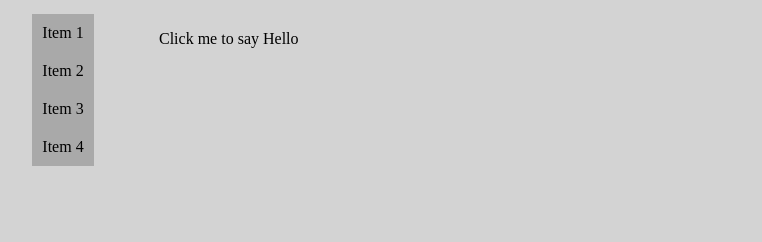
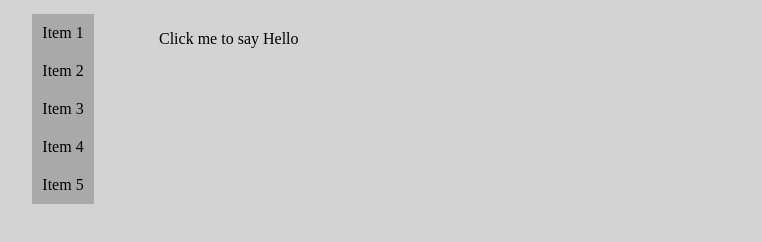
Before and after one commit to ThibaharS/FrontEndWebDev, a plain HTML site: page index.html in a window 1280 px wide. Shown: the part 58-300 px from the top of the page, without its empty margins (33-795 px from the left). Drawn offline with Linux system fonts and the light colour scheme.

Commit message:
Added Item 5

```diff
--- a/index.html
+++ b/index.html
@@ -21,6 +21,7 @@
     <a>Item 2</a>
     <a>Item 3</a>
     <a>Item 4</a>
+    <a>Item 5</a>
   </nav>
 
   <script src="js/scripts.js"></script>
--- a/js/scripts.js
+++ b/js/scripts.js
@@ -12,6 +12,7 @@ const hello = document.getElementById("Hello");
 <!--Function -->
 
 
+
 function greeting() {
   console.log("Hello!");
   alert("Hello!");
```
